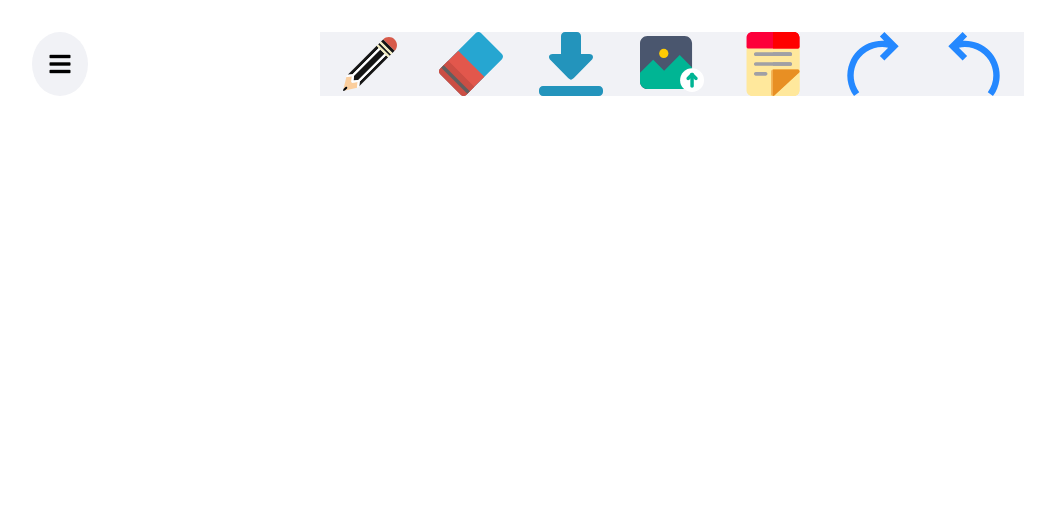
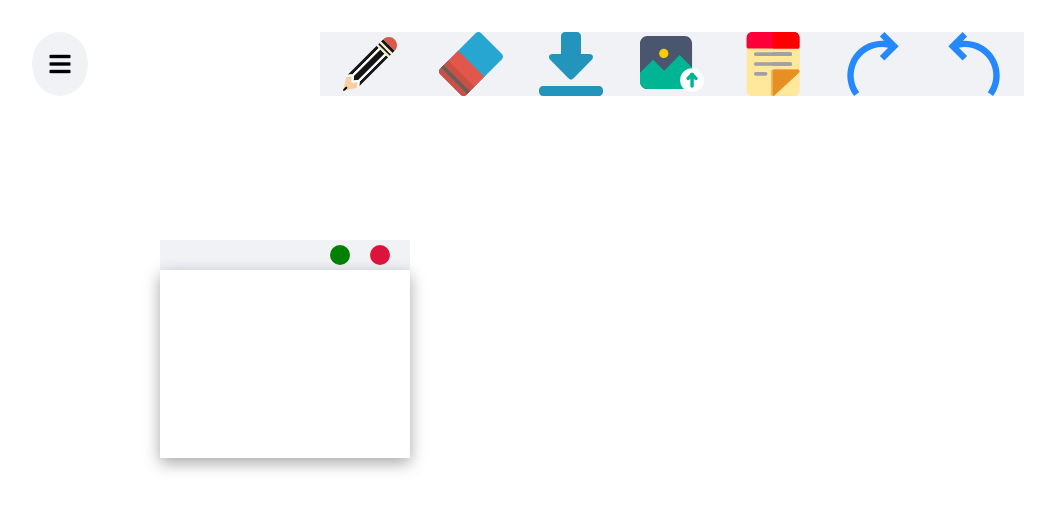
Before and after one commit to Harshavardhana-B-S/Canvas_App, a plain HTML site: page index.html in a window 1280 px wide. Both pictures are taken after a click on the picture 772 px from the left and 64 px from the top of the page. Shown: the whole page, without its empty margins (0-1055 px from the left). Drawn offline with Linux system fonts and the light colour scheme.

Commit message:
created sticky notes with minimize, remove actions

```diff
--- a/app.js
+++ b/app.js
@@ -1,5 +1,6 @@
 let menu=document.querySelector(".menu-cont");
 let options_bar=document.querySelector(".options-cont");
+
 let pencil_options_bar=document.querySelector(".pencil-options-cont");
 let pencil=document.querySelector(".pencil");
 let menu_flag=true;
@@ -8,6 +9,9 @@ let pencil_flag=true;
 let eraser_flag=true;
 let eraser=document.querySelector(".eraser");
 let eraser_options_bar=document.querySelector(".eraser-option-cont");
+
+let sticky_text_flag=true;
+let sticky=document.querySelector(".sticky");
 
 // let menu_flag=true;
 menu.addEventListener("click",(e)=>{
@@ -52,3 +56,50 @@ eraser.addEventListener("click",(e)=>{
     else
     eraser_options_bar.style.display="none";
 })
+
+
+sticky.addEventListener("click",(e)=>{
+
+    let sticky_template=
+    `
+    <div class="sticky-header">
+            <div class="minimize-sticky"></div>
+            <div class="close-sticky"></div>
+    </div>
+    <div class="text-area">
+            <textarea></textarea>
+    </div>
+    `;
+
+    let stickyCont = document.createElement("div");
+
+    stickyCont.setAttribute("class", "sticky-cont");
+    stickyCont.innerHTML = sticky_template;
+    document.body.appendChild(stickyCont);
+
+
+    let minimize = stickyCont.querySelector(".minimize-sticky");
+    let remove = stickyCont.querySelector(".close-sticky");
+    let textarea=stickyCont.querySelector(".text-area");
+
+    notesActions(stickyCont,remove,minimize,textarea);
+})
+
+
+
+function notesActions(sticky_cont,remove,minimize,textarea){
+
+    remove.addEventListener("click",(e)=>{
+        sticky_cont.remove();
+    });
+
+    minimize.addEventListener("click",(e)=>{
+        sticky_text_flag = !sticky_text_flag;
+    if(sticky_text_flag)
+    textarea.style.display="none";
+    else
+    textarea.style.display="block";
+
+    });
+
+}
--- a/style.css
+++ b/style.css
@@ -95,3 +95,54 @@ body{
 .blue {
     background-color: blue;
 }
+
+.sticky-cont{
+    /* border: 1px solid black; */
+    width: 250px;
+    height: 220px;
+    position: absolute;
+    top: 15rem;
+    left: 10rem;
+}
+
+.sticky-header{
+    background-color: #f1f2f6;
+    width: 250px;
+    height: 30px;
+    display: flex;
+    justify-content: end;
+    align-items: center;
+}
+
+.text-area{
+    /* border: 1px solid green;
+    width: 250px;
+    height: 190px; */
+    height: calc( 100% - 2rem );
+    box-shadow: rgba(0, 0, 0, 0.35) 0px 5px 15px;
+}
+
+.text-area >textarea{
+    height: 100%;
+    width: 100%;
+    outline: none;
+    border: none;
+    resize: none;
+}
+
+.minimize-sticky{
+    background: green;
+    border-radius: 50%;
+    width: 20px;
+    height: 20px;
+    margin-right: 20px;
+
+}
+
+.close-sticky{
+    background: crimson;
+    border-radius: 50%;
+    width: 20px;
+    height: 20px;
+    margin-right: 20px;
+}
```
Also changed, not shown: index.html (+16 -0 lines).
